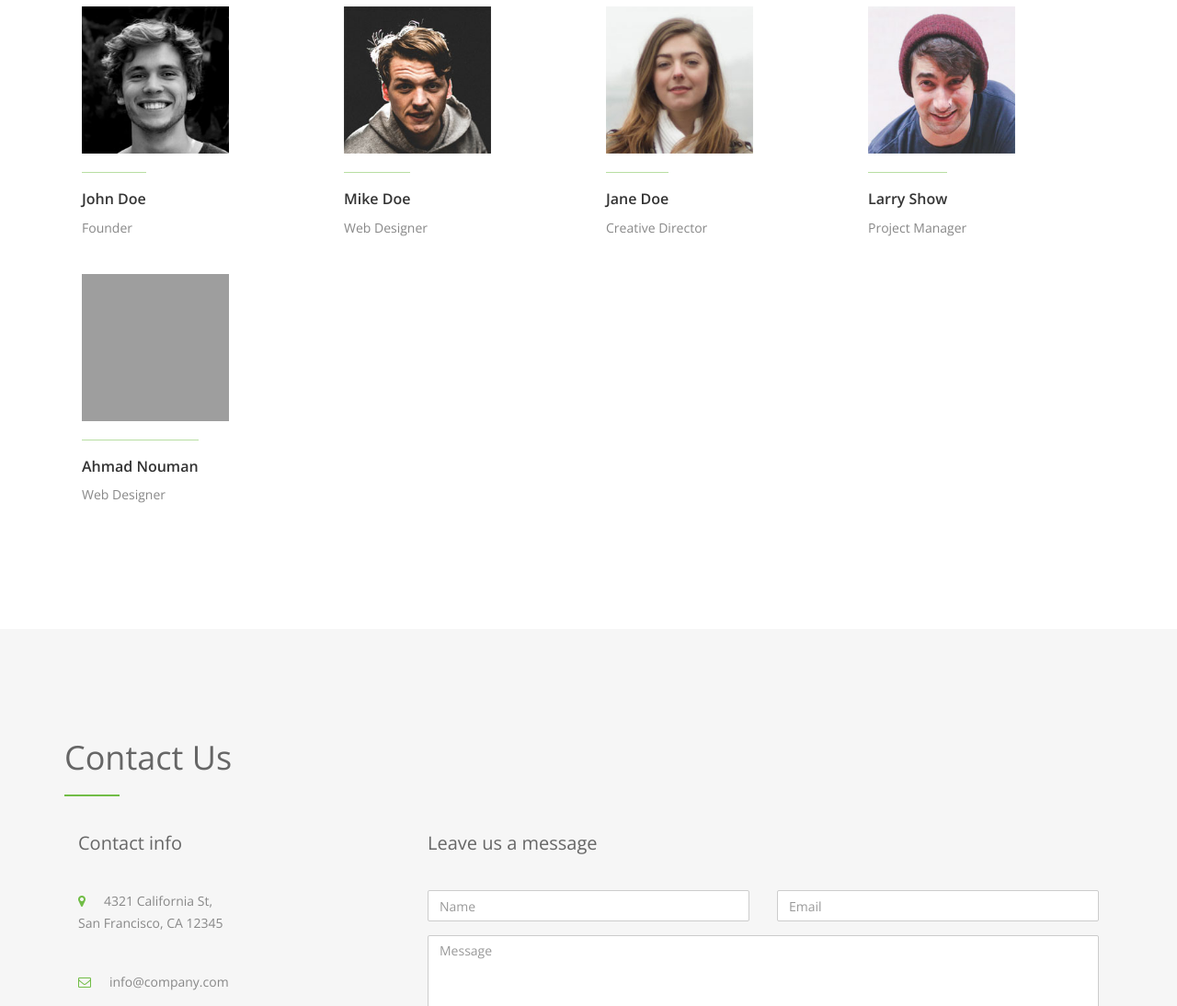
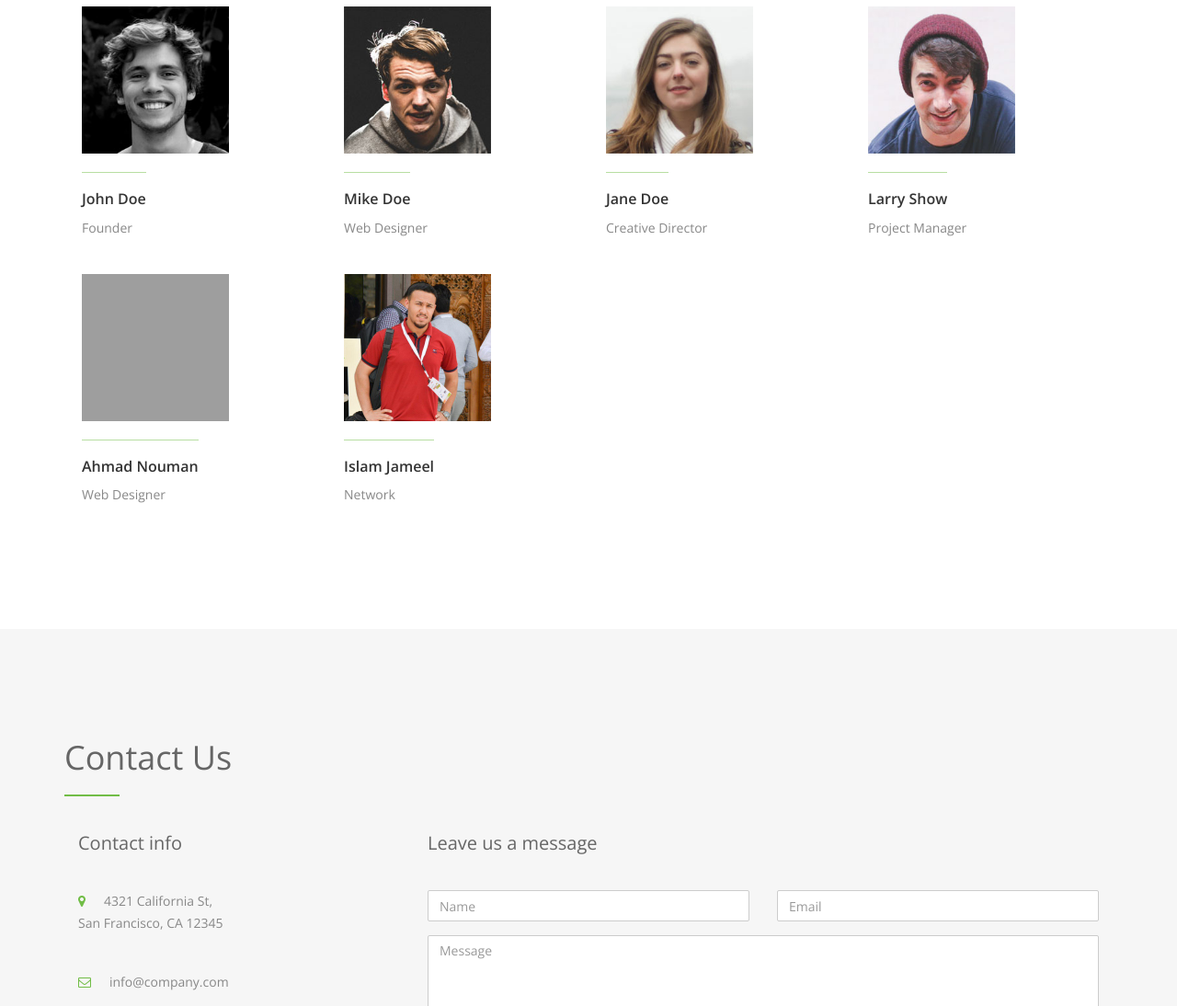
Before and after one commit to C4B-Team-Professional/Task-Project, a plain HTML site: page index.html in a window 1280 px wide. Shown: the part 3036-4130 px from the top of the page at 92% size. Drawn offline with nearby package versions, Linux system fonts and the light colour scheme; grey boxes are pictures that could not be loaded.

Commit message:
Add my picture and  name to the team section

```diff
--- a/index.html
+++ b/index.html
@@ -301,6 +301,14 @@
           </div>
         </div>
       </div>
+      <div class="col-md-3 col-sm-6 team">
+        <div class="thumbnail"> <img src="img/team/05.jpg" alt="..." class="team-img">
+          <div class="caption">
+            <h3>Islam Jameel</h3>
+            <p>Network</p>
+          </div>
+        </div>
+      </div>
     </div>
   </div>
 </div>
```
Also changed, not shown: img/team/05.jpg (added), 2 other files.
